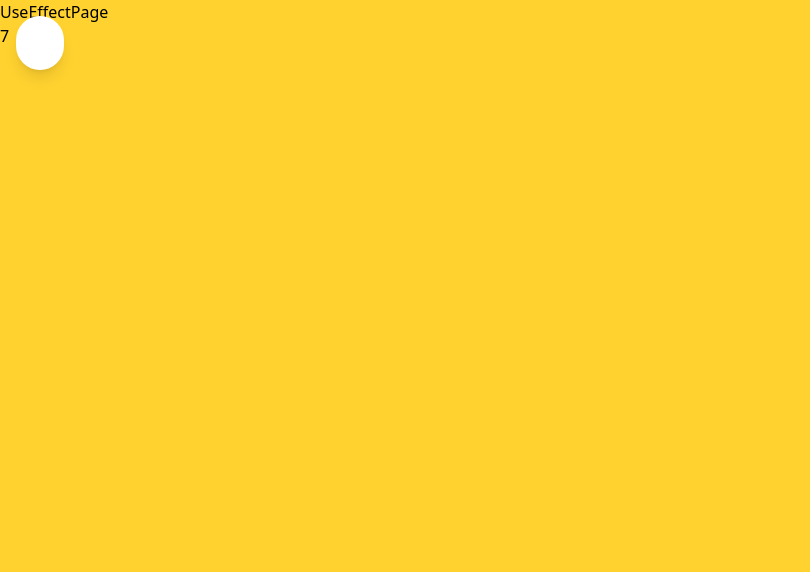
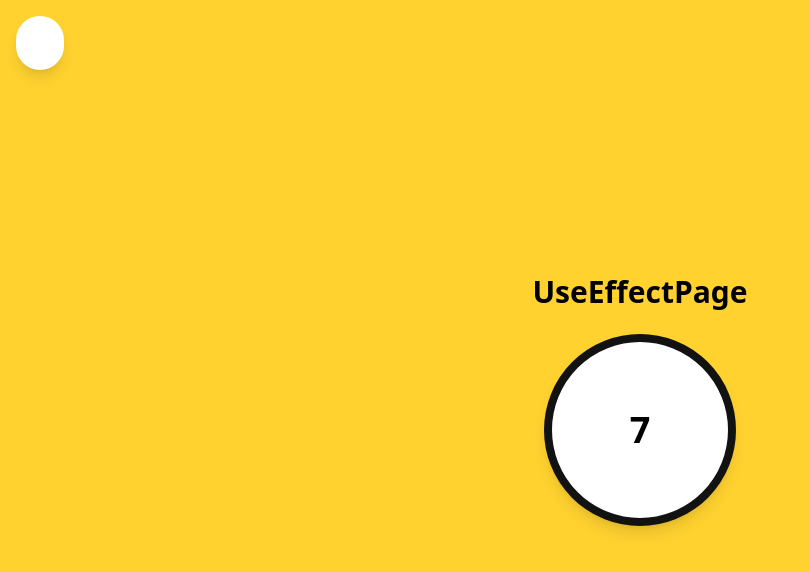
Before and after one commit to enguidev/0-teoria, a React (Vite) app: page /useeffect in a window 1280 px wide. Shown: the top 572 px of the page, without its empty margins (0-810 px from the left). Built offline with nearby package versions, Linux system fonts and the light colour scheme; some icons are missing.

Commit message:
estilos  en secundero

```diff
--- a/src/components/pages/UseEffectPage.jsx
+++ b/src/components/pages/UseEffectPage.jsx
@@ -3,6 +3,7 @@ import { useEffect } from "react";
 import { BtnVolver } from "../ui/buttons/btnVolver";
 
 export const UseEffectPage = () => {
+  // Usamos el hook useState para la memoria de los segundos
   const [segundos, setSegundos] = useState(0);
   // Iniciamos el hook que recibe una función que se ejecutará
   useEffect(() => {
@@ -23,10 +24,12 @@ export const UseEffectPage = () => {
        []: ejecuta este efecto solo una vez al montar el componente */
   }, []);
   return (
-    <div className="h-screen bg-amber-300 text-black">
+    <div className="h-screen bg-amber-300 text-black flex flex-col justify-center items-center">
       <BtnVolver />
-      <h2>UseEffectPage</h2>
-      <span>{segundos}</span>
+      <h2 className="text-3xl font-bold mb-6">UseEffectPage</h2>
+      <div className="w-48 h-48 rounded-full bg-white border-8 border-[#121212] flex items-center justify-center shadow-lg">
+        <span className="text-4xl font-semibold">{segundos}</span>
+      </div>
     </div>
   );
 };
```
